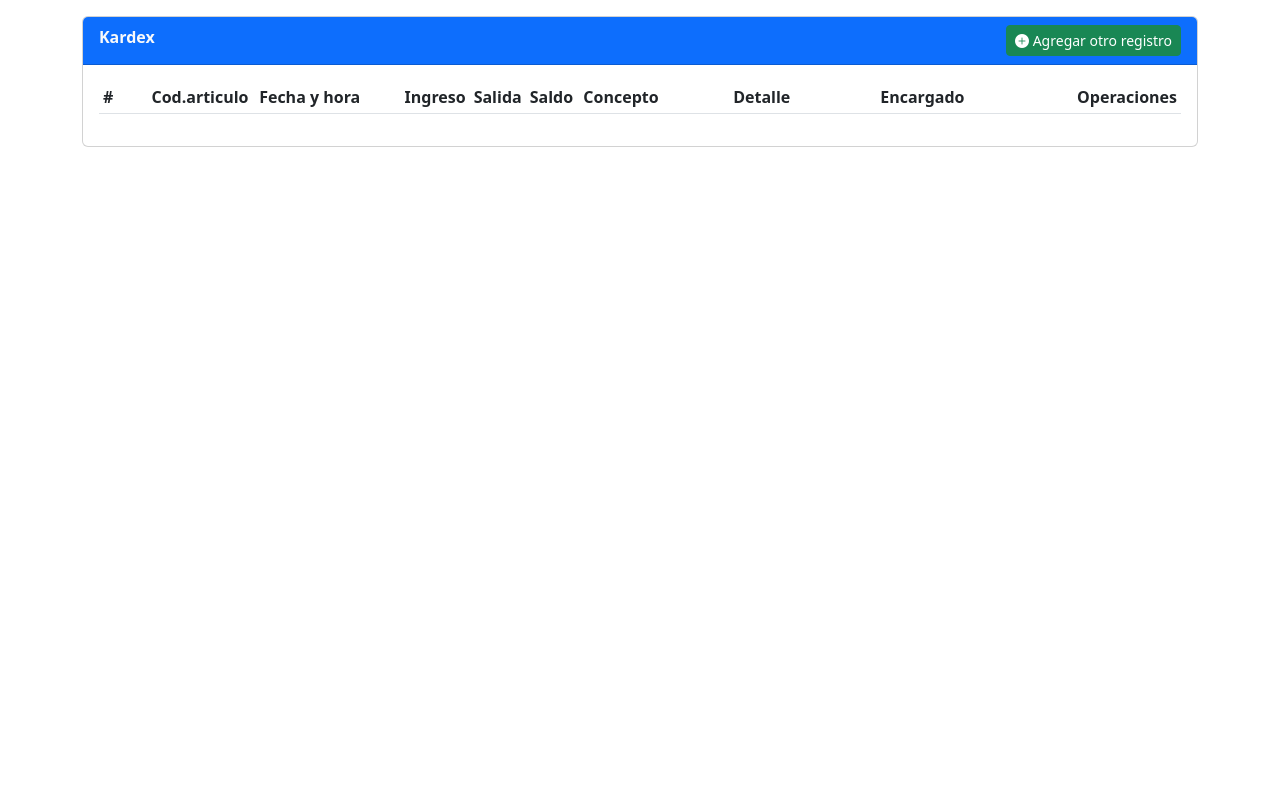
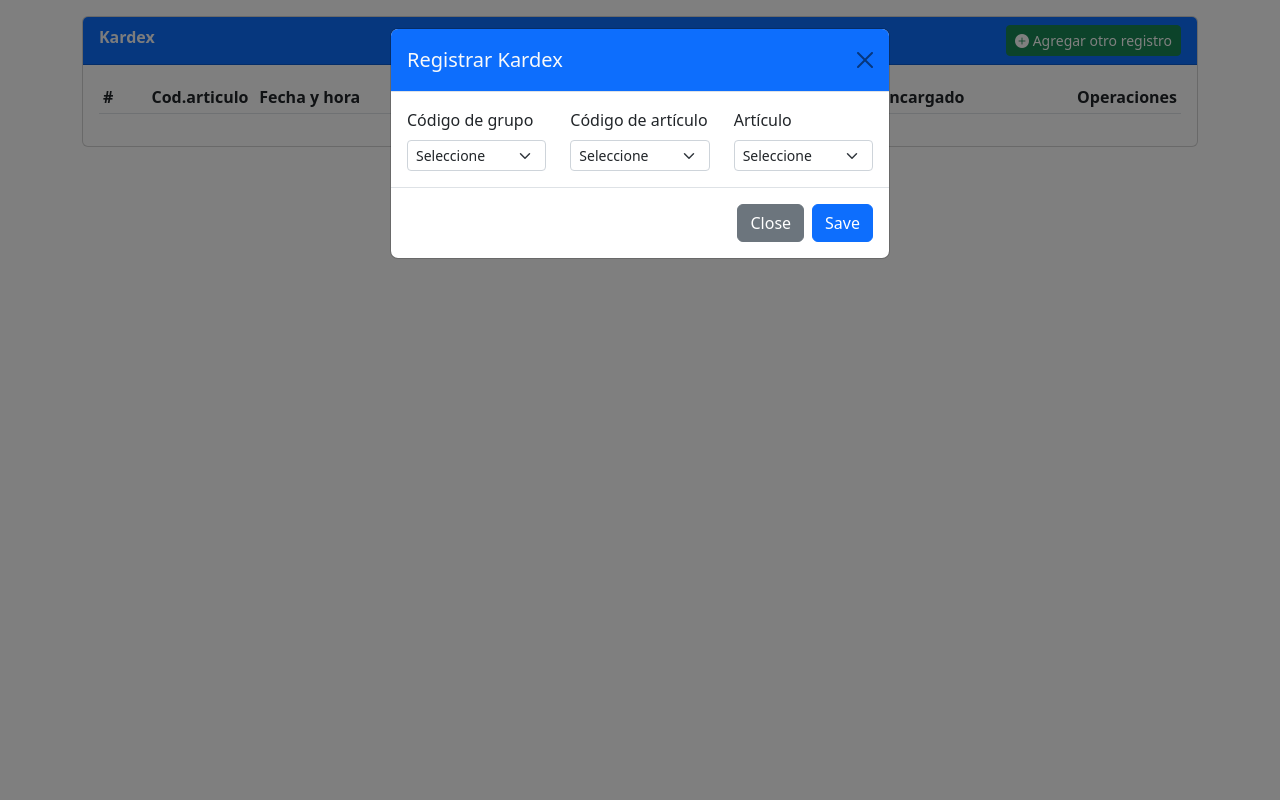
Before and after one commit to lucas2003a/aip, a PHP site: page /kardex.php in a window 1280 px wide, after a click on "Agregar otro registro". Run offline with PHP 8.4, Linux system fonts and the light colour scheme; lists and menus that the app fills with data are empty.

Commit message:
listado de kardex

```diff
--- a/controllers/articulo.controller.php
+++ b/controllers/articulo.controller.php
@@ -82,6 +82,7 @@
         $articulo->eliminarArticulos($_POST['idarticulo']);
     }
 
+
     if($_POST['operacion'] == 'obtenerarticulo'){
         $registro = $articulo->obtenerArticulos($_POST['idarticulo']);
         echo json_encode($registro);
--- a/views/grupos.php
+++ b/views/grupos.php
@@ -1,7 +1,7 @@
 <?php
 ?>
 <!doctype html>
-<html lang="en">
+<html lang="es">
   <head>
     <title>AIP</title>
     <!-- Required meta tags -->
--- a/views/kardex.php
+++ b/views/kardex.php
@@ -2,7 +2,7 @@
 ?>
 
 <!doctype html>
-<html lang="en">
+<html lang="es">
 
     <head>
         <title>Title</title>
@@ -75,10 +75,10 @@
         <!-- Button trigger modal -->
 
         <!-- Modal -->
-        <div class="modal fade" id="modal-kardex" tabindex="-1" role="dialog" aria-labelledby="modalTitleId" aria-hidden="true">
+        <div class="modal fade" id="modal-registro-kardex" tabindex="-1" role="dialog" aria-labelledby="modalTitleId" aria-hidden="true">
             <div class="modal-dialog" role="document">
                 <div class="modal-content">
-                        <div class="modal-header">
+                        <div class="modal-header bg-primary text-light">
                                 <h5 class="modal-title" id="modalTitleId">Registrar kardex</h5>
                                     <button type="button" class="btn-close" data-bs-dismiss="modal" aria-label="Close"></button>
                         </div>
@@ -99,21 +99,23 @@
                                 </div>
                                 <div class="col-md-4">
                                     <label for="articulo" class="form-label">Artículo</label>
-                                    <input type="text" class="form-control form-control-sm" id="articulo" readonly>
+                                    <select name="articulo" id="articulo" class="form-select form-select-sm">
+                                        <option value="">Seleccione</option>
+                                    </select>
                                 </div>
                             </div>
                         </form>
                     </div>
                     <div class="modal-footer">
                         <button type="button" class="btn btn-secondary" data-bs-dismiss="modal">Close</button>
-                        <button type="button" class="btn btn-primary">Save</button>
+                        <button type="button" class="btn btn-primary" id="guardar-kardex">Save</button>
                     </div>
                 </div>
             </div>
         </div>
 
         <footer>
-            <!-- place footer here -->
+        <!-- place footer here -->
         </footer>
         <!-- Bootstrap JavaScript Libraries -->
         <script src="https://cdn.jsdelivr.net/npm/@popperjs/core@2.11.6/dist/umd/popper.min.js"
@@ -133,12 +135,118 @@
                 let datosNuevos = true;
                 let idkardexactualizar = -1;
 
+                function obtenerGrupo(){
+                    $.ajax({
+                        url : '../controllers/grupo.controller.php',
+                        type : 'POST',
+                        data : {operacion : 'listado'},
+                        success : function(result){
+                            $("#codigog").html(result);
+                        }
+                    });
+                }
+
+                /*function obtenerCodarti(){
+                    $.ajax({
+                        url : '../controllers/articulo.controller.php',
+                        type : 'POST',
+                        data : {operacion : 'listado'},
+                        success : function(result){
+                            $("#codigoa").html(result);
+                        }
+                    });
+                }*/
+
+                $("#codigog").change(function(){
+                    const idgrupoFiltro = $(this).val();
+
+                    $.ajax({
+                        url : '../controllers/articulo.controller.php',
+                        type : 'POST',
+                        data : {
+                            operacion : 'listado',
+                            idgrupo : idgrupoFiltro
+                        },
+                        dataType : 'text',
+                        success : function(result){
+                            $("#codigoa").html(result);
+                        }
+                    });
+                });
+
+                $("#codigoa").change(function(){
+                    const idarticuloFiltrar = $(this).val();
+
+                    $.ajax({
+                        url : '../controllers/kardex.controller.php',
+                        type : 'POST',
+                        data : {
+                            operacion : 'obtenerdescrip',
+                            idarticulo : idarticuloFiltrar
+                        },
+                        dataType : 'text',
+                        success : function(result){
+                            $("#articulo").html(result);
+                        }
+                    });
+                });
+
+                function mostrarKardex(){
+                  $.ajax({
+                    url : '../controllers/kardex.controller.php',
+                    type : 'POST',
+                    data : {operacion : 'listar'},
+                    success : function(result){
+                        $("#tabla-kardex tbody").html(result);
+                    }
+                  }) ;
+                }
+
+                function registrarKardex(){
+                    if(confirm("¿desea guardar el registo?")){
+                        let datos = {
+                            operacion : 'registrar',
+                            idarticulo : $("#codigoa").val(),
+                        };
+
+                        if(!datosNuevos){
+                            datos["operacion"] = "actualizar";
+                        }
+
+                        $.ajax({
+                            url : '../controllers.kardex.controller.php',
+                            type : 'POST',
+                            data : datos,
+                            success : function(result){
+                                if(result == ""){
+                                    $("#formulario-kardex")[0].reset();
+
+                                    mostarKardex();
+
+                                    /*"#modal-registro-kardex", es el id del modal que se establece en la linea 78 en el segundo atributo:
+                                    <div class="modal fade" id="modal-registro-kardex" tabindex="-1" role="dialog" aria-labelledby="modalTitleId" aria-hidden="true">*/
+                                    $("#modal-registro-kardex").modal('hide');
+                                }
+                            }
+                        })
+                    }
+                }
                 function abrirModal(){
                     datosNuevos = true;
                     $("#modalTitleId").html("Registrar Kardex");
                     $("#formulario-kardex")[0].reset();
                 }
+                $("#guardar-kardex").click(registrarKardex);
                 $("#abrir-modal").click(abrirModal);
+
+                $("#modal-registro-kardex").on("show.bs.modal",event => {
+                    $("#codigog").focus();
+
+                    //obtenerCodarti();
+                    obtenerGrupo();
+                });
+
+            mostrarKardex();
             });
         </script>
     </body>
```
Also changed, not shown: controllers/kardex.controller.php (+21 -0 lines), models/Kardex.php (+12 -0 lines).
